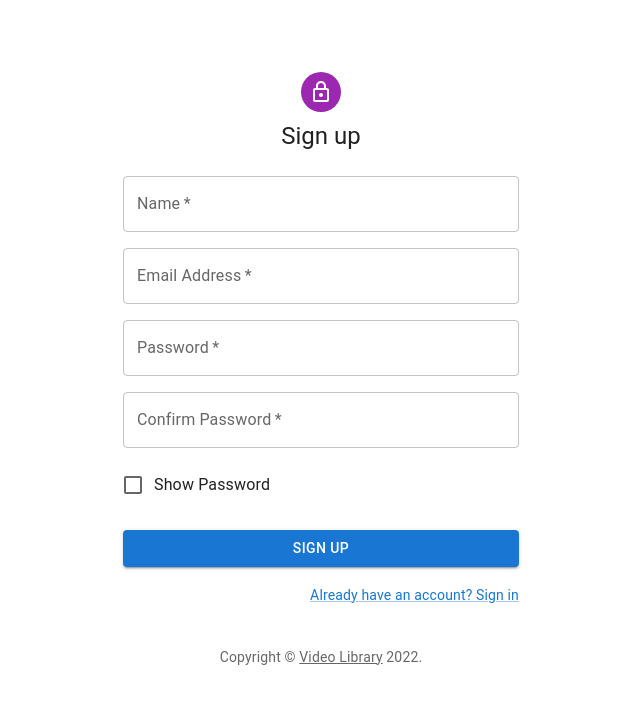
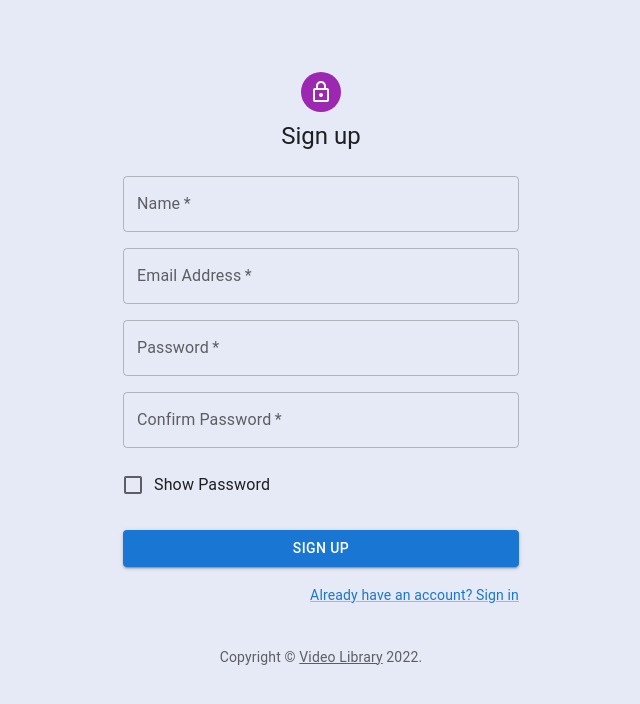
Before and after one commit to ardourApeX/video-library-frontend, a React (Create React App) app: page /signup in a window 1280 px wide. Shown: the top 704 px of the page, without its empty margins (319-959 px from the left). Built offline with nearby package versions, Linux system fonts and the light colour scheme.

Commit message:
Refactor : Created separated folder for pages

```diff
--- a/src/App.css
+++ b/src/App.css
@@ -1,38 +1,20 @@
+:root {
+	--light-bg-color: #e5eaf6;
+	--dark-bg-color: #2a2f43;
+	--font-color: #695cd4;
+}
+::after,
+::before,
+* {
+	padding: 0;
+	margin: 0;
+	box-sizing: border-box;
+}
+body {
+	height: 100vh;
+}
 .App {
-	text-align: center;
+	overflow: hidden;
+	height: 100vh;
+	background-color: var(--light-bg-color) !important;
 }
-
-.App-logo {
-	height: 40vmin;
-	pointer-events: none;
-}
-
-@media (prefers-reduced-motion: no-preference) {
-	.App-logo {
-		animation: App-logo-spin infinite 20s linear;
-	}
-}
-
-.App-header {
-	background-color: #282c34;
-	min-height: 100vh;
-	display: flex;
-	flex-direction: column;
-	align-items: center;
-	justify-content: center;
-	font-size: calc(10px + 2vmin);
-	color: white;
-}
-
-.App-link {
-	color: #61dafb;
-}
-
-@keyframes App-logo-spin {
-	from {
-		transform: rotate(0deg);
-	}
-	to {
-		transform: rotate(360deg);
-	}
-}
--- a/src/components/MUI/SignupForm/SignupForm.tsx
+++ b/src/components/MUI/SignupForm/SignupForm.tsx
@@ -46,6 +46,7 @@ export default function SignupForm(props: any): ReactElement {
 		password: "",
 		confirmPassword: "",
 	});
+	const [passwordVisibilty, setPasswordVisibility] = useState(false);
 	const { handleSubmit } = props;
 
 	return (
@@ -107,7 +108,7 @@ export default function SignupForm(props: any): ReactElement {
 									fullWidth
 									name="password"
 									label="Password"
-									type="password"
+									type={passwordVisibilty ? "text" : "password"}
 									id="password"
 									autoComplete="new-password"
 								/>
@@ -120,7 +121,7 @@ export default function SignupForm(props: any): ReactElement {
 									fullWidth
 									name="confirmPassword"
 									label="Confirm Password"
-									type="password"
+									type={passwordVisibilty ? "text" : "password"}
 									id="password"
 									autoComplete="new-password"
 								/>
@@ -128,7 +129,11 @@ export default function SignupForm(props: any): ReactElement {
 							<Grid style={{ textAlign: "left" }} item xs={12}>
 								<FormControlLabel
 									control={
-										<Checkbox value="allowExtraEmails" color="primary" />
+										<Checkbox
+											onChange={() => setPasswordVisibility(!passwordVisibilty)}
+											value="allowExtraEmails"
+											color="primary"
+										/>
 									}
 									label="Show Password"
 								/>
--- a/src/index.css
+++ /dev/null
@@ -1,13 +0,0 @@
-body {
-  margin: 0;
-  font-family: -apple-system, BlinkMacSystemFont, 'Segoe UI', 'Roboto', 'Oxygen',
-    'Ubuntu', 'Cantarell', 'Fira Sans', 'Droid Sans', 'Helvetica Neue',
-    sans-serif;
-  -webkit-font-smoothing: antialiased;
-  -moz-osx-font-smoothing: grayscale;
-}
-
-code {
-  font-family: source-code-pro, Menlo, Monaco, Consolas, 'Courier New',
-    monospace;
-}
--- a/src/components/Signup/Signup.tsx
+++ b/src/pages/Signup/Signup.tsx
@@ -1,5 +1,5 @@
 import { ReactElement } from "react";
-import SignupForm from "../MUI/SignupForm/SignupForm";
+import SignupForm from "../../components/MUI/SignupForm/SignupForm";
 import { signupFormHandler } from "../../handlers/signupFormHandler";
 
 function apiCall() {
--- a/src/routes/routes.tsx
+++ b/src/routes/routes.tsx
@@ -1,4 +1,4 @@
-import publicRoutes from "../components/index";
+import publicRoutes from "../pages/index";
 import { Route, Routes } from "react-router-dom";
 import { ReactElement } from "react";
 
```
Also changed, not shown: src/pages/index.ts (renamed from src/components/index.ts).
